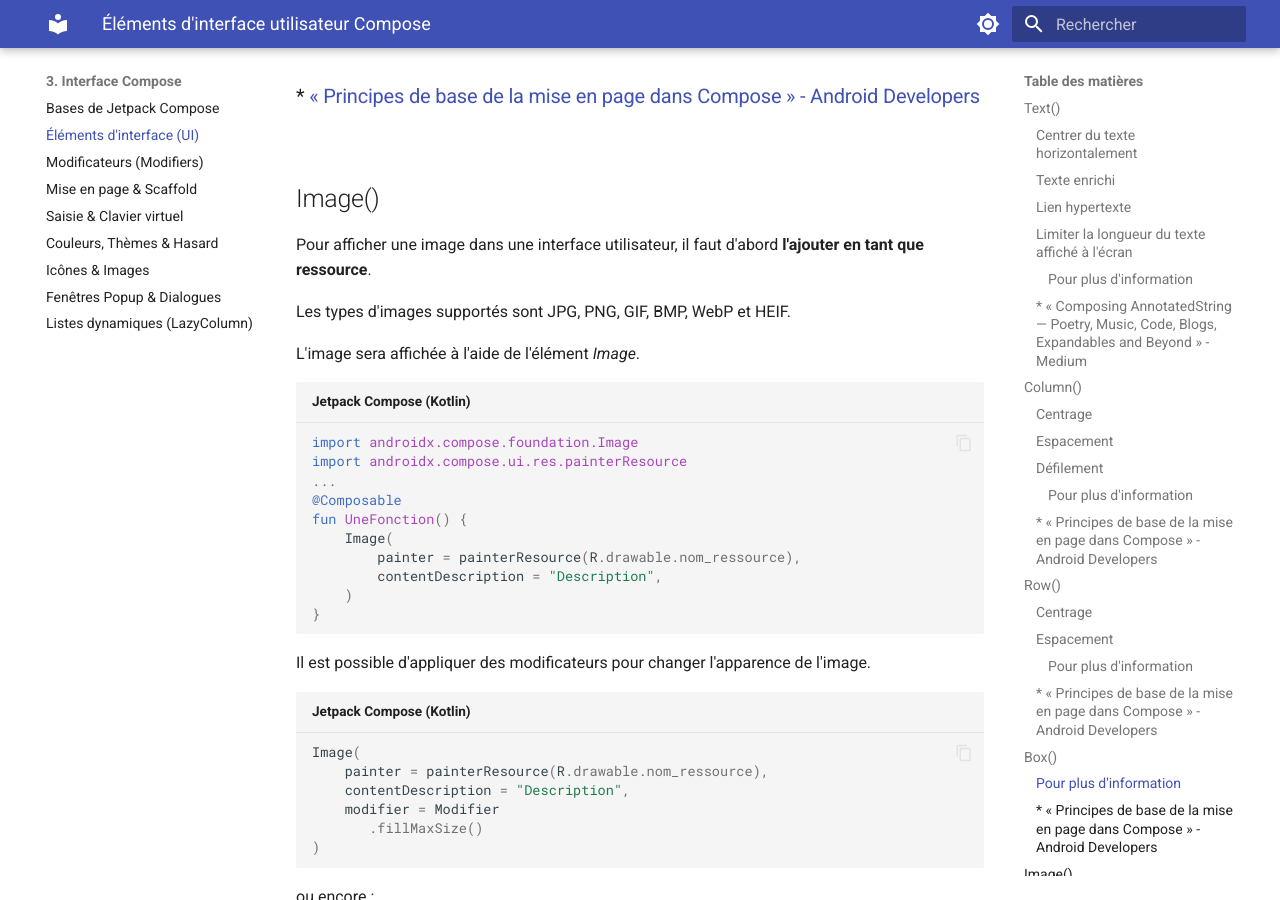
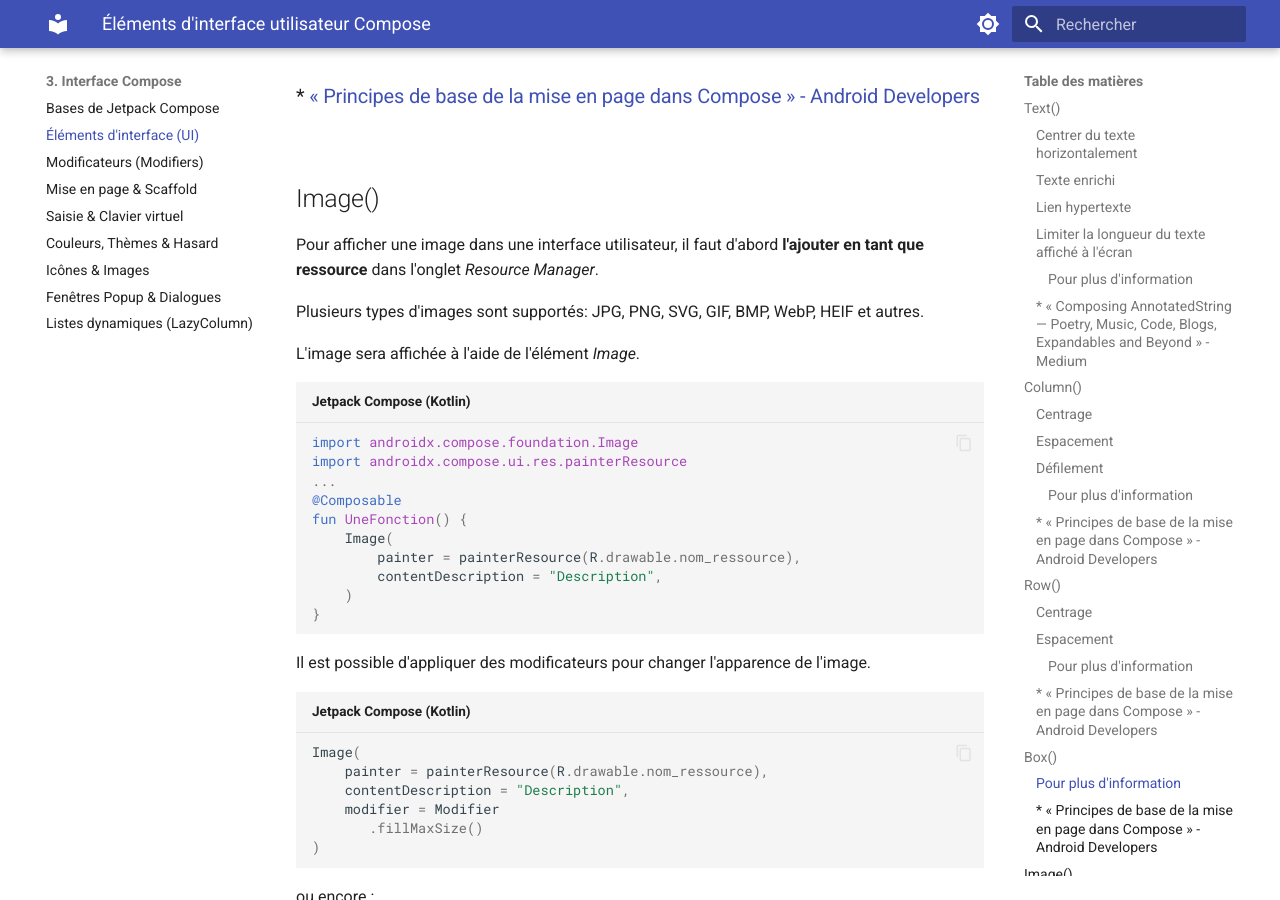
Before and after one commit to Apps-Mobiles-2-Victo/notes_de_cours, an MkDocs documentation site: the page built from docs/03-interface-compose/elements-ui.md, in a window 1280 px wide and 900 px high, scrolled down 10105 px. Built offline with MkDocs 1.6.1 and Material for MkDocs 9.7.7, drawn with Linux system fonts in a browser that asks for light colours.

Commit message:
Refactor documentation: clarify image resource addition and update supported image types in elements-ui.md

```diff
--- a/docs/03-interface-compose/elements-ui.md
+++ b/docs/03-interface-compose/elements-ui.md
@@ -502,10 +502,10 @@ Box(
 ## Image()
 
 
-Pour afficher une image dans une interface utilisateur, il faut d'abord **l'ajouter en tant que ressource**.
-
-
-Les types d'images supportés sont JPG, PNG, GIF, BMP, WebP et HEIF.
+Pour afficher une image dans une interface utilisateur, il faut d'abord **l'ajouter en tant que ressource** dans l'onglet *Resource Manager*.
+
+
+Plusieurs types d'images sont supportés: JPG, PNG, SVG, GIF, BMP, WebP, HEIF et autres.
 
 
 
```
